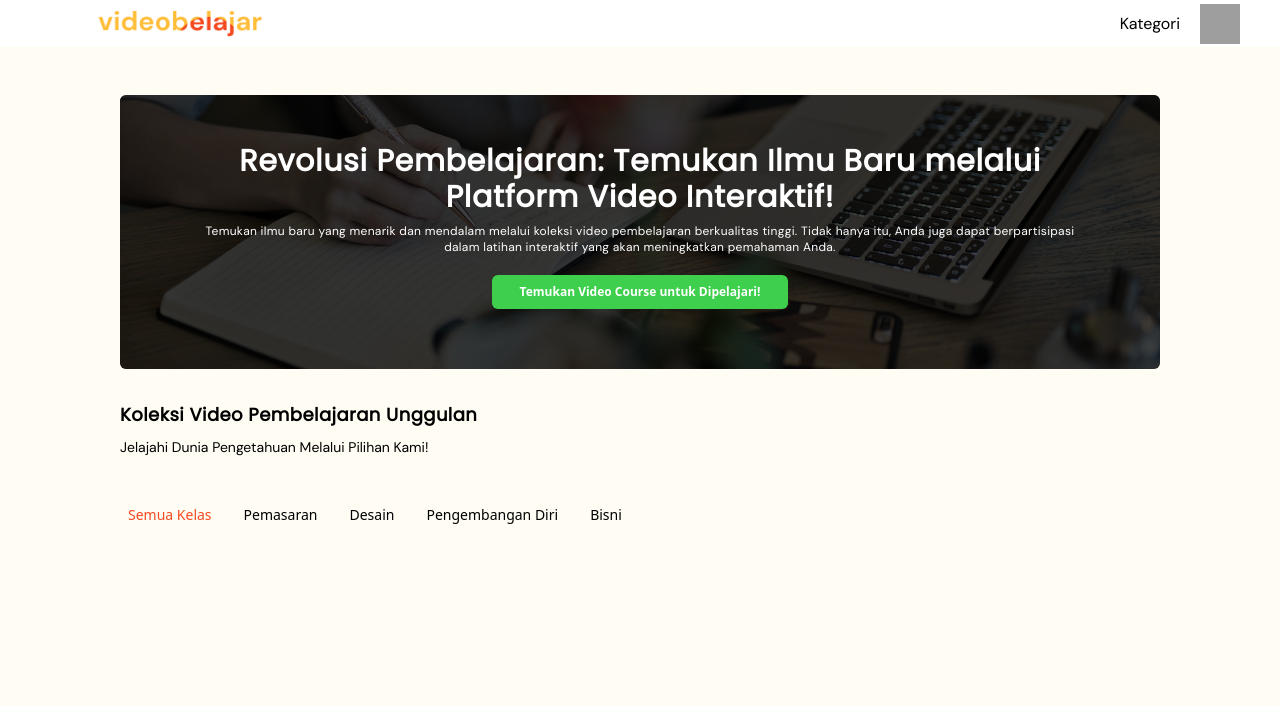
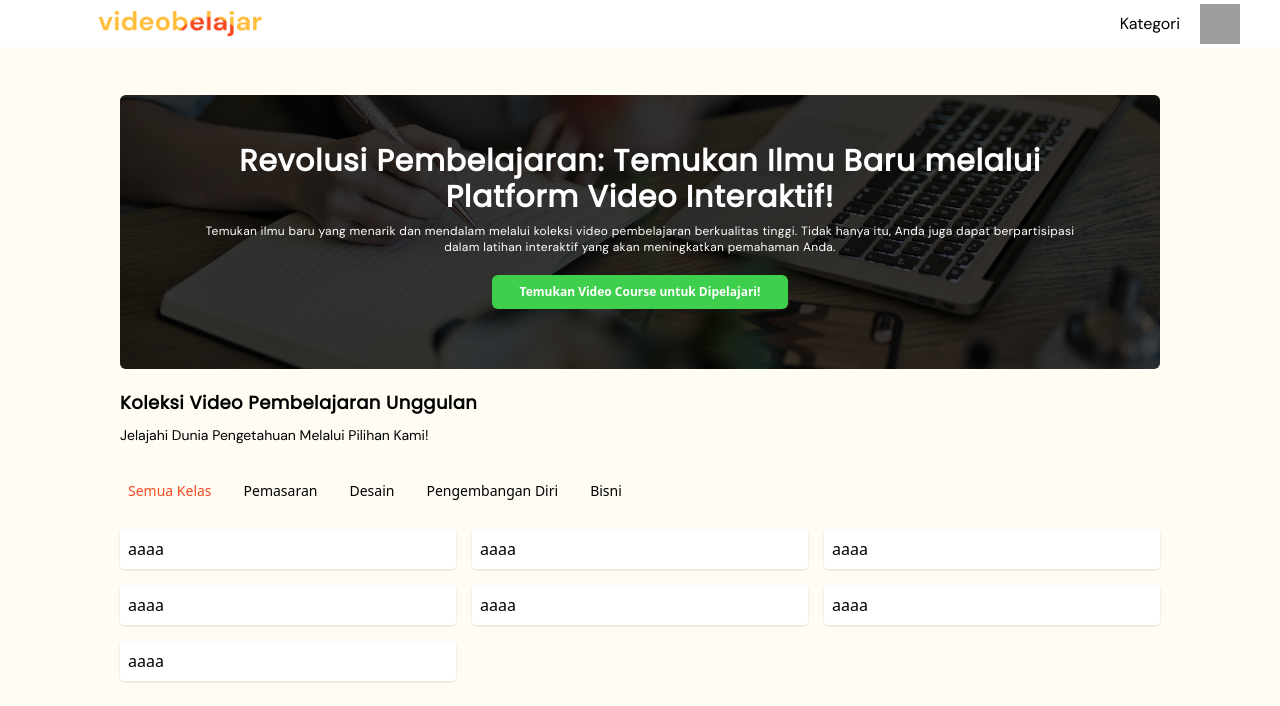
Before and after one commit to AdityaDifa/mission-ad-1-frontend, a React (Vite) app: page / in a window 1280 px wide. Shown: the top 706 px of the page. Built offline with nearby package versions, Linux system fonts and the light colour scheme; grey boxes are pictures that could not be loaded; some icons are missing.

Commit message:
menu grid 5% jadi

```diff
--- /dev/null
+++ b/src/layout/ClassList.jsx
@@ -0,0 +1,22 @@
+const ClassList = () => {
+  const Card = () => {
+    return (
+      <div className="w-full bg-white shadow-sm rounded-sm p-2">
+        <div className="w-full">aaaa</div>
+      </div>
+    );
+  };
+  return (
+    <div className="grid grid-cols-1 md:grid-cols-3 gap-4 ">
+      <Card />
+      <Card />
+      <Card />
+      <Card />
+      <Card />
+      <Card />
+      <Card />
+    </div>
+  );
+};
+
+export default ClassList;
--- a/src/pages/Beranda.jsx
+++ b/src/pages/Beranda.jsx
@@ -5,6 +5,7 @@ import NavbarLayout from "../layout/NavbarLayout";
 import NavbarMenu from "../layout/NavbarMenu";
 import BoardInformation from "../layout/BoardInformation";
 import gambarBeranda from "../assets/gambar-beranda.jpg";
+import ClassList from "../layout/ClassList";
 
 const Beranda = () => {
   const classMenuButton = (e) => {
@@ -41,7 +42,7 @@ const Beranda = () => {
             Temukan Video Course untuk Dipelajari!
           </button>
         </BoardInformation>
-        <div className="py-4 md:py-8">
+        <div className="my-5">
           <h1 className="font-bold text-lg tracking-wide">
             Koleksi Video Pembelajaran Unggulan
           </h1>
@@ -51,7 +52,7 @@ const Beranda = () => {
         </div>
         <div
           id="classMenu"
-          className="flex gap-8 overflow-scroll text-sm whitespace-nowrap p-2"
+          className="flex gap-8 overflow-scroll md:overflow-auto text-sm whitespace-nowrap p-2 mb-5"
           style={{ scrollbarColor: "#f64920" }}
         >
           <button onClick={classMenuButton} className="text-[#F64920]">
@@ -62,6 +63,7 @@ const Beranda = () => {
           <button onClick={classMenuButton}>Pengembangan Diri</button>
           <button onClick={classMenuButton}>Bisni</button>
         </div>
+        <ClassList />
       </MainLayout>
     </div>
   );
```
